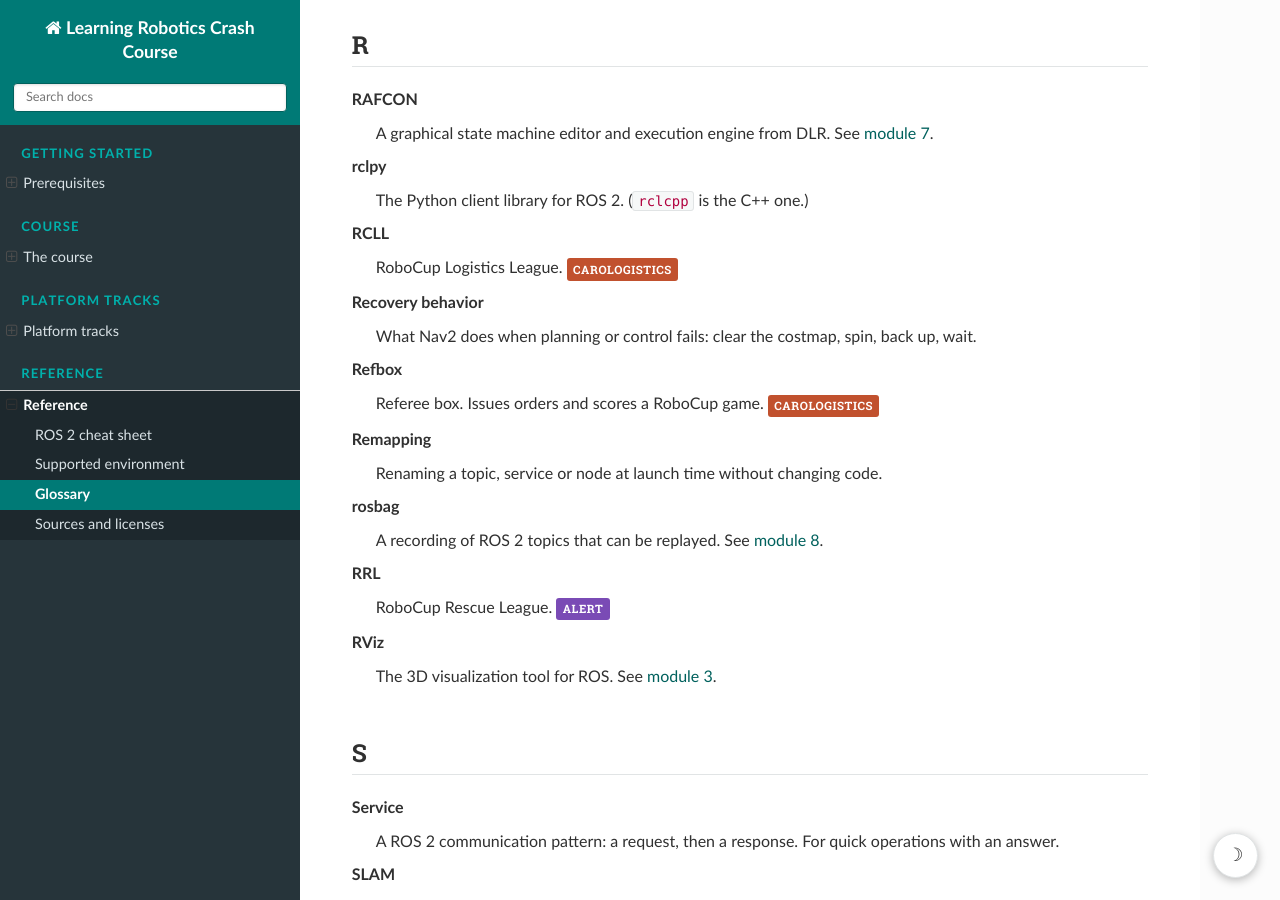
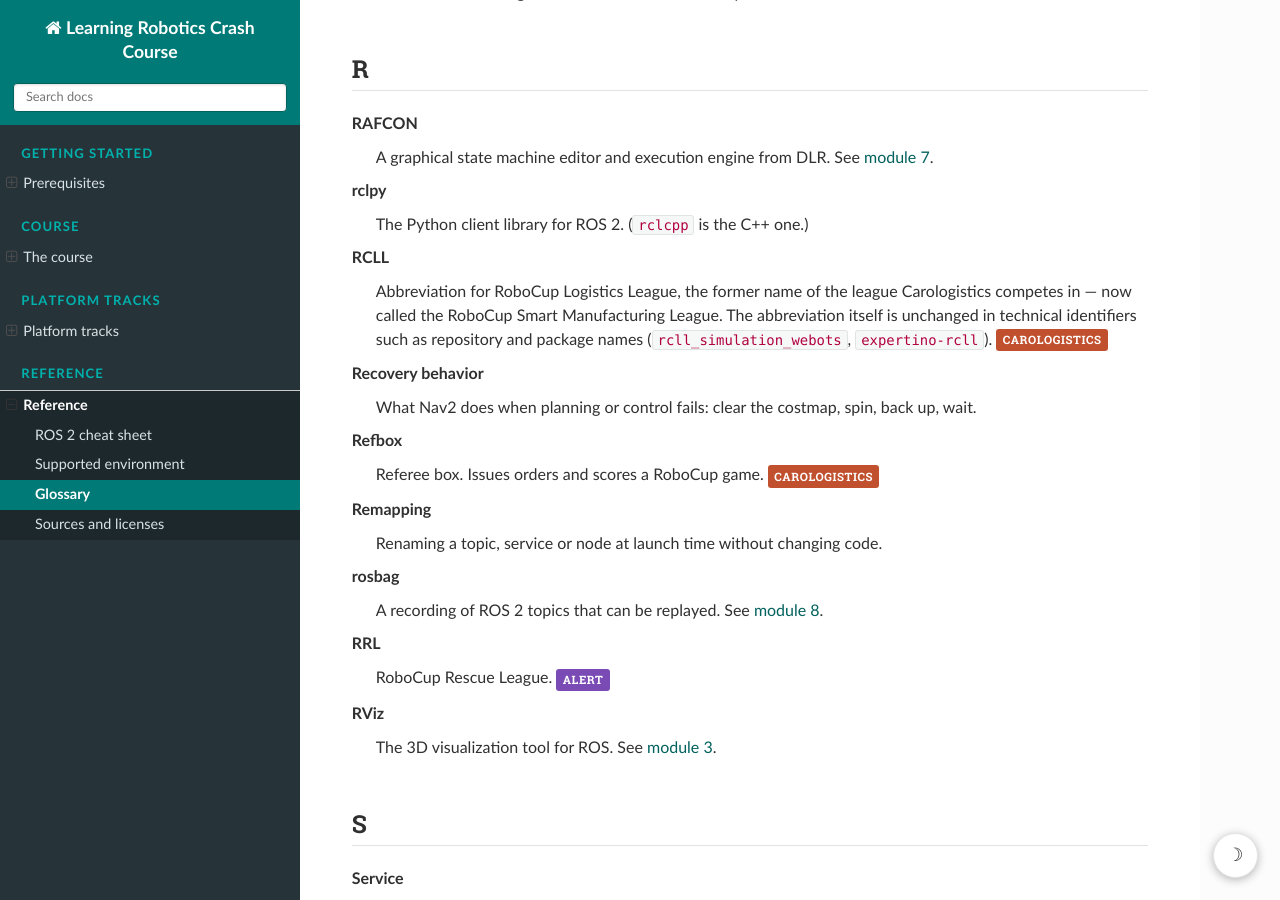
Before and after one commit to MoritzSchallenberg/Learning-Robotics-Crash-Course, a Sphinx documentation site: the page built from docs/reference/glossary.md, in a window 1280 px wide and 900 px high, scrolled down 5533 px. Built offline with Sphinx 7.4.7 and the Read the Docs theme 3.1.0, drawn with Linux system fonts in a browser that asks for light colours; some of the changed text lies outside the part shown.

Commit message:
update Carologistics league terminology
Describe Carologistics as a team of the RoboCup Smart Manufacturing
League rather than the RoboCup Logistics League, per Entwicklungsauftrag
7's explicit, client-supplied naming instruction.

- docs/platforms/carologistics-robotino.md — team description, the 'The
  RoboCup Logistics League' section heading (renamed, with an explicit
  anchor added since it is now referenced cross-section), and every
  other prose mention. Neutralised the exploration phase's exact timing
  ('the first three minutes') and the flat claim that exploration is
  'scored on speed' — both were stated as Logistics League specifics
  that this course cannot confirm still hold for the Smart Manufacturing
  League — without inventing replacement figures or rules. Fixed three
  stray references to the old, now-removed module 1 content (the
  exploration-phase explanation, an open-loop/closed-loop analogy, and
  the platform E-stop) discovered while editing this page, left over
  from the previous commit's module 1 refocus.
- docs/platforms/index.md, docs/reference/glossary.md (MPS entry) —
  updated the league name everywhere it appears in a table, card or
  definition.
- docs/reference/glossary.md's RCLL entry, and
  docs/course/02-ros2/installation.md's simulator description — reworded
  rather than simply substituted, since RCLL is also a live abbreviation
  embedded in real technical identifiers (rcll_simulation_webots,
  expertino-rcll), which this commit does not rename, per the task's
  explicit instruction that technical names must stay as they are.

Left unresolved, flagged rather than silently decided: the league's own
public site (ll.robocup.org), fetched while working on this commit,
still calls itself the RoboCup Logistics League as of this retrieval —
this course now describes Carologistics under the client-supplied Smart
Manufacturing League name per instruction, but the Further reading link
to the league's own site is annotated {{ unverified }} rather than
silently presented as if the league's own materials already confirm the
rename. Flagged in the final report for the user to resolve.

Co-Authored-By: Claude Sonnet 5 <noreply@anthropic.com>

```diff
--- a/docs/reference/glossary.md
+++ b/docs/reference/glossary.md
@@ -176,8 +176,8 @@ Terms used throughout this course, in plain language.
 : The motion planning framework for manipulators in ROS.
 
 **MPS**
-: Modular Production Station. The Festo machines used in the RoboCup Logistics
-  League. {{ carologistics }}
+: Modular Production Station. The Festo machines used in the RoboCup Smart
+  Manufacturing League. {{ carologistics }}
 
 ## N
 
@@ -249,7 +249,11 @@ Terms used throughout this course, in plain language.
 : The Python client library for ROS 2. (`rclcpp` is the C++ one.)
 
 **RCLL**
-: RoboCup Logistics League. {{ carologistics }}
+: Abbreviation for RoboCup Logistics League, the former name of the
+  league Carologistics competes in — now called the RoboCup Smart
+  Manufacturing League. The abbreviation itself is unchanged in
+  technical identifiers such as repository and package names
+  (`rcll_simulation_webots`, `expertino-rcll`). {{ carologistics }}
 
 **Recovery behavior**
 : What Nav2 does when planning or control fails: clear the costmap, spin, back
```
Also changed, not shown: docs/course/02-ros2/installation.md (+2 -2 lines), docs/platforms/carologistics-robotino.md (+31 -22 lines), docs/platforms/index.md (+3 -3 lines).
